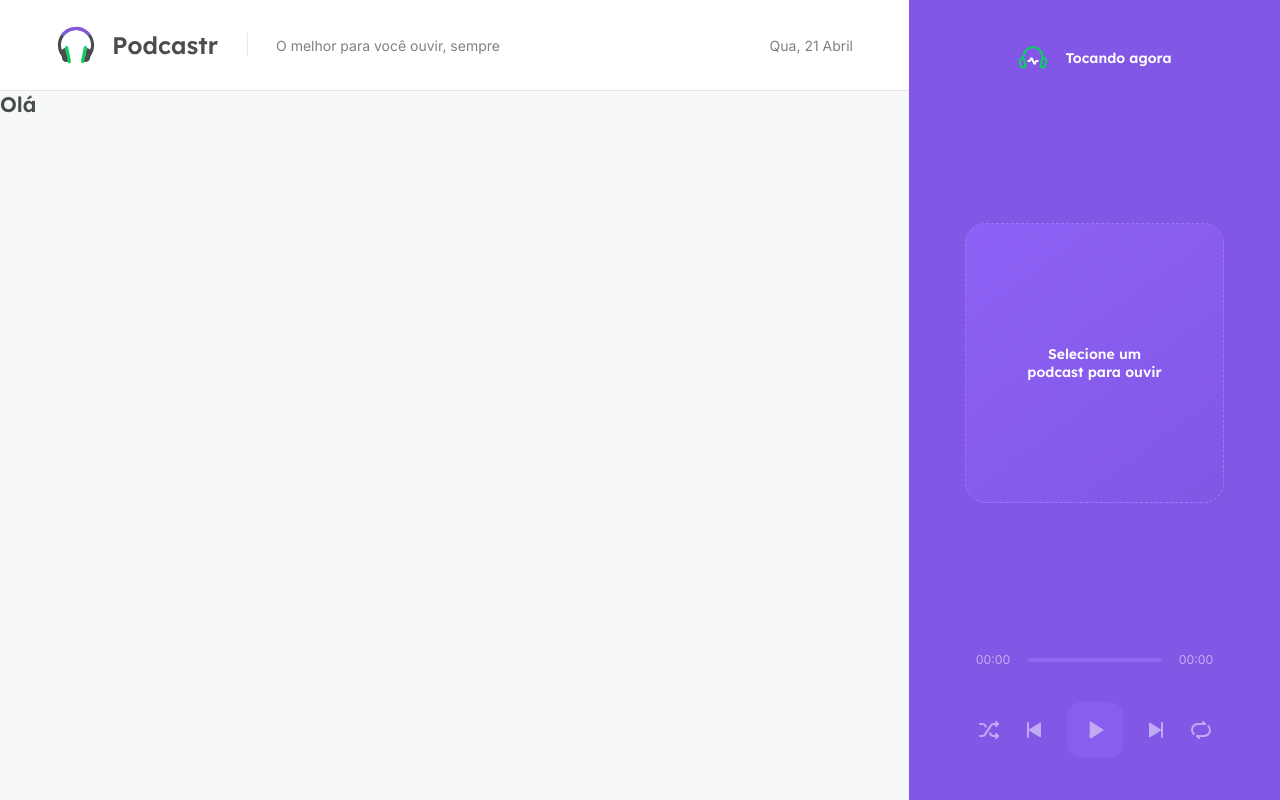
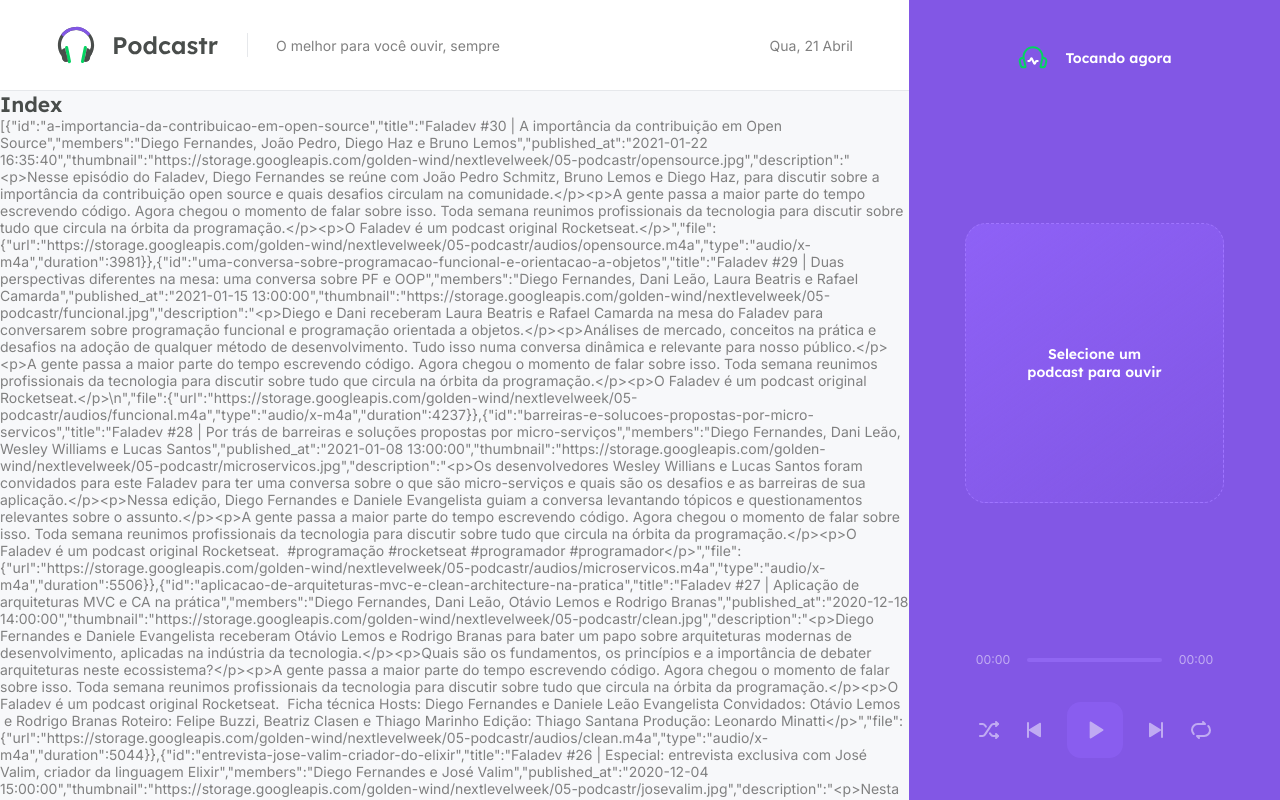
Before and after one commit to glauciocorreia/podcastr, a Next.js app: page / in a window 1280 px wide. Shown: the top 800 px of the page. Built offline with nearby package versions, Linux system fonts and the light colour scheme; data requests are answered from the project's data file.

Commit message:
Generate home with static method

```diff
--- a/src/pages/index.tsx
+++ b/src/pages/index.tsx
@@ -1,5 +1,20 @@
-export default function Home() {
+export default function Home(props) {
   return (
-    <h1>Olá</h1>
+    <div>
+      <h1>Index</h1>
+      <p>{JSON.stringify(props.episodes)}</p>
+    </div>
   )
 }
+
+export async function getStaticProps() {
+  const response = await fetch('http://localhost:3330/episodes')
+  const data = await response.json()
+
+  return {
+    props: {
+      episodes: data,
+    },
+    revalidate: 60 * 60 * 8
+  }
+}
```
